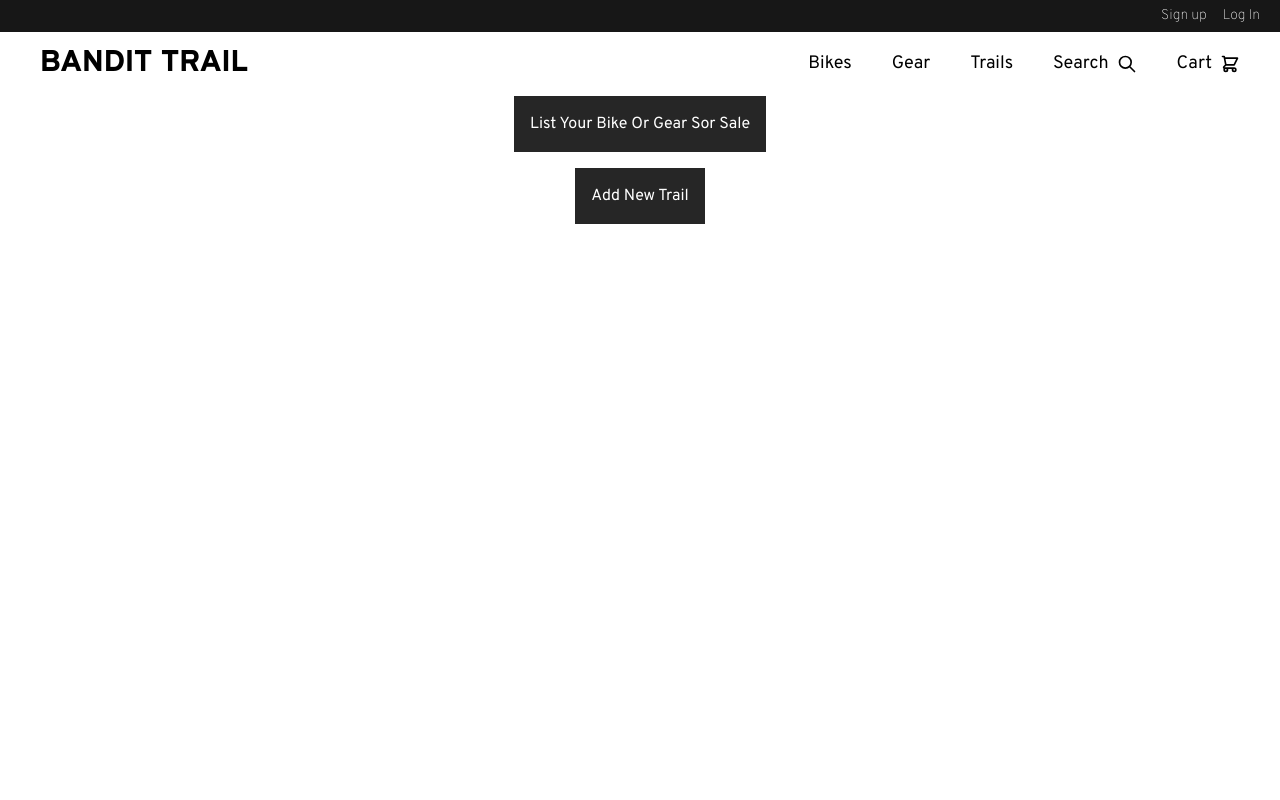
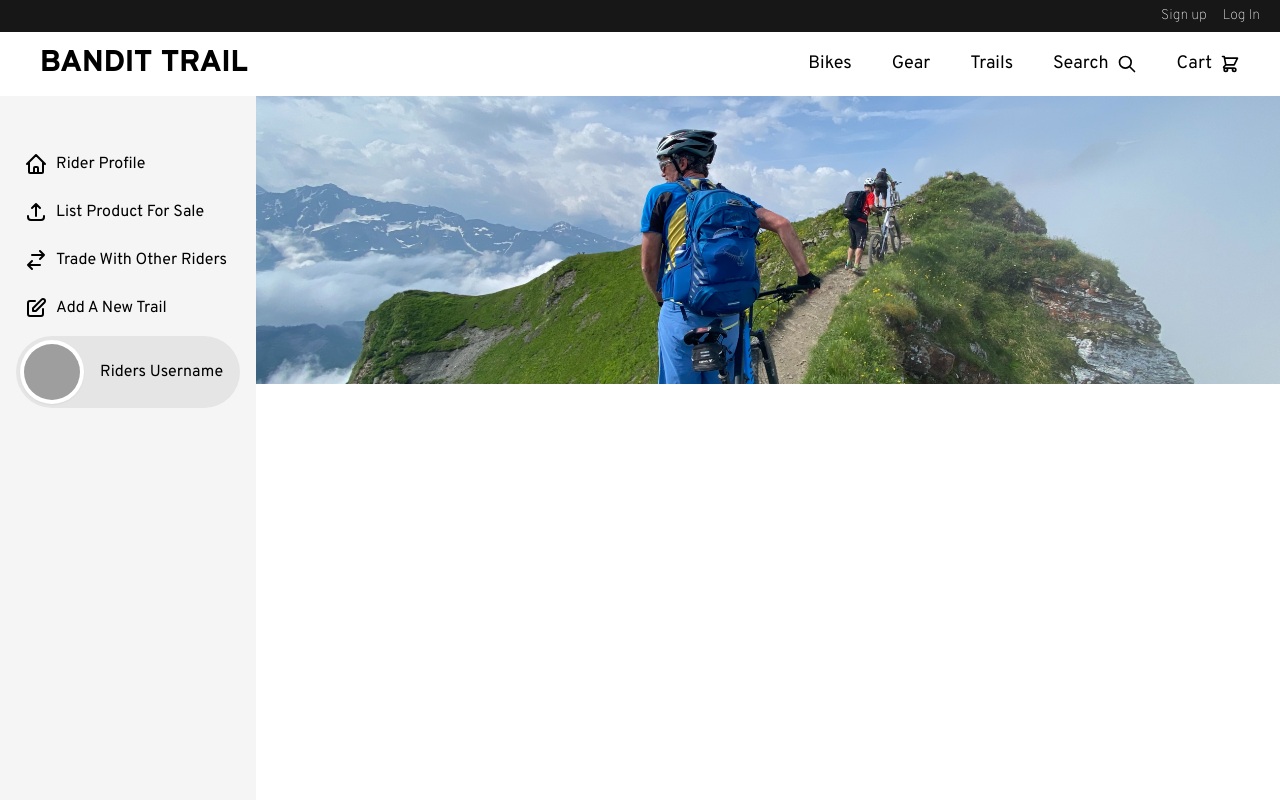
Before and after one commit to EljoPleqi/banditTrail, a React (Create React App) app in the folder client/: page /user-dashboard in a window 1280 px wide. Shown: the top 800 px of the page. Built offline with nearby package versions, Linux system fonts and the light colour scheme; grey boxes are pictures that could not be loaded.

Commit message:
started initial scafolding for the user dashboard

```diff
--- a/client/src/components/Header.js
+++ b/client/src/components/Header.js
@@ -4,7 +4,7 @@ import { Link } from 'react-router-dom';
 import { useSelector } from 'react-redux';
 
 const Header = () => {
-  const loggedIn = useSelector((state) => state.users);
+  const loggedIn = useSelector((state) => state.login);
   return (
     <div className="flex h-16 items-center justify-between bg-white px-5">
       <div className="logo px-5 text-3xl font-bold">
--- a/client/src/components/userAuthentication/LogInForm.js
+++ b/client/src/components/userAuthentication/LogInForm.js
@@ -2,7 +2,7 @@ import axios from 'axios';
 import React, { useState } from 'react';
 
 import { useDispatch } from 'react-redux';
-import { setLogin } from '../../features/user';
+import { setLogin } from '../../features/login';
 
 const LogInForm = () => {
   const dispatch = useDispatch();
--- a/client/src/components/userAuthentication/SignUpForm.js
+++ b/client/src/components/userAuthentication/SignUpForm.js
@@ -1,7 +1,7 @@
 import axios from 'axios';
 import React, { useState } from 'react';
 import { useDispatch } from 'react-redux';
-import { setLogin } from '../../features/user';
+import { setLogin } from '../../features/login';
 
 const SignUpForm = () => {
   const dispatch = useDispatch();
--- a/client/src/features/user.js
+++ b/client/src/features/login.js
@@ -1,7 +1,7 @@
 import { createSlice } from '@reduxjs/toolkit';
 
-export const usersSlice = createSlice({
-  name: 'users',
+export const loginSlice = createSlice({
+  name: 'login',
   initialState: false,
   reducers: {
     setLogin: (state, { payload }) => {
@@ -15,6 +15,6 @@ export const usersSlice = createSlice({
     // },
   },
 });
-export const { setLogin } = usersSlice.actions;
+export const { setLogin } = loginSlice.actions;
 
-export default usersSlice.reducer;
+export default loginSlice.reducer;
--- a/client/src/index.js
+++ b/client/src/index.js
@@ -5,10 +5,10 @@ import { Provider } from 'react-redux';
 import './index.css';
 import App from './App';
 import productReducer from './features/product';
-import usersReducer from './features/user';
+import loginReducer from './features/login';
 
 const store = configureStore({
-  reducer: { products: productReducer, users: usersReducer },
+  reducer: { products: productReducer, login: loginReducer },
 });
 
 ReactDOM.render(
--- a/client/src/pages/UserDashboard.js
+++ b/client/src/pages/UserDashboard.js
@@ -1,17 +1,54 @@
 import React from 'react';
 import { Link } from 'react-router-dom';
+import {
+  HomeIcon,
+  SwitchHorizontalIcon,
+  UploadIcon,
+  PencilAltIcon,
+} from '@heroicons/react/outline';
+import profileCover from '../img/kay-liedl-zV3cZTAQ0xo-unsplash.jpg';
+import profilePicture from '../img/clement-delhaye-ZGNKvarK1og-unsplash.jpg';
 
 const UserDashboard = () => {
   return (
-    <div className="h-screen flex flex-col items-center gap-4">
-      <Link to={'/list-product/forSale'}>
-        <button className="bg-neutral-800 text-white p-4">
-          List Your Bike Or Gear Sor Sale
-        </button>
-      </Link>
-      <Link to={'/my-trails/add-new-trail'}>
-        <button className="bg-neutral-800 text-white p-4">Add New Trail</button>
-      </Link>
+    <div className="grid-cols-oneFour grid h-screen ">
+      <div className="flex flex-col gap-2 bg-neutral-100 px-4 pt-12 ">
+        <div className="flex items-center gap-2  divide-solid rounded-md py-2 px-2 hover:bg-neutral-300">
+          <HomeIcon className="h-6 w-6" />
+          <p>Rider Profile</p>
+        </div>
+        <Link to={'/list-product/forSale'}>
+          <div className="flex items-center gap-2 rounded-md py-2 px-2 hover:bg-neutral-300">
+            <UploadIcon className="h-6 w-6" /> <p>List Product For Sale</p>
+          </div>
+        </Link>
+        <div className="flex items-center gap-2 rounded-md py-2 px-2 hover:bg-neutral-300">
+          <SwitchHorizontalIcon className="h-6 w-6" />
+          <p>Trade With Other Riders</p>
+        </div>
+        <Link to={'/my-trails/add-new-trail'}>
+          <div className="flex items-center gap-2 rounded-md py-2 px-2 hover:bg-neutral-300">
+            <PencilAltIcon className="h-6 w-6" />
+            <p>Add A New Trail</p>
+          </div>
+        </Link>
+        <div className=" flex items-center gap-4 rounded-full bg-neutral-200 p-1">
+          <img
+            src={profilePicture}
+            alt=""
+            className="box-border h-16 w-16 rounded-full bg-white object-cover p-1 shadow-sm"
+          />
+          <p>Riders Username</p>
+        </div>
+      </div>
+      <div className="flex flex-col gap-4">
+        <div>
+          <div
+            className="h-72 bg-slate-500 bg-cover bg-center"
+            style={{ backgroundImage: `url(${profileCover})` }}
+          ></div>
+        </div>
+      </div>
     </div>
   );
 };
--- a/client/tailwind.config.js
+++ b/client/tailwind.config.js
@@ -8,6 +8,7 @@ module.exports = {
         productFeatured: '3fr 1fr',
         threeTwo: '3fr 2fr',
         twoOne: '2fr 1fr',
+        oneFour: '1fr 4fr',
       },
       fontFamily: {
         sans: ['Overpass'],
```
